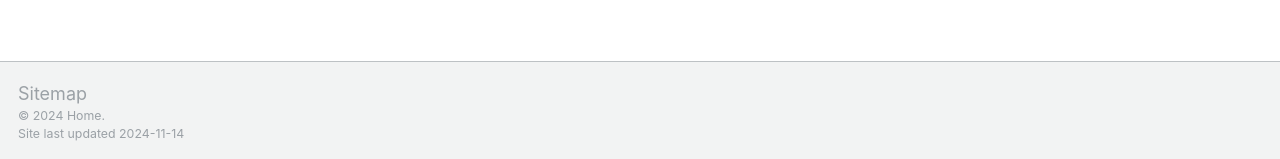
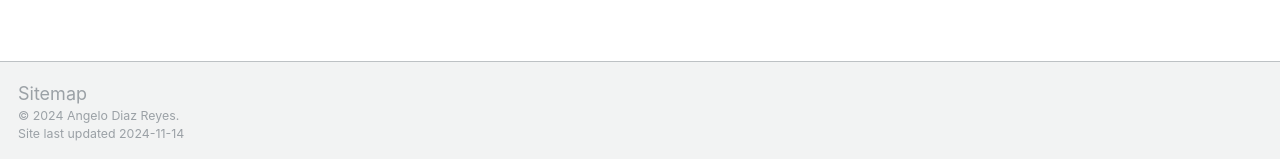
Before and after one commit to angelodiazreyes/angelodiazreyes.github.io, a Jekyll site: the page built from _pages/page-archive.html, in a window 1280 px wide and 900 px high, scrolled down 961 px. Shown: the part 738-897 px from the top of the window. Built offline with Jekyll 4.4.1, drawn with Linux system fonts in a browser that asks for light colours.

Commit message:
Update _config.yml

```diff
--- a/_config.yml
+++ b/_config.yml
@@ -10,7 +10,7 @@
 locale                   : "US"
 title                    : "Home"
 title_separator          : "-"
-name                     : &name ""
+name                     : &name "Angelo Diaz Reyes"
 description              : &description "personal description"
 url                      : https://angelodiazreyes.github.io # the base hostname & protocol for your site e.g. "https://mmistakes.github.io"
 baseurl                  : "" # the subpath of your site, e.g. "/blog"
@@ -22,7 +22,7 @@ repository               : "academicpages/academicpages.github.io"
 author:
   # Biographic information
   avatar           : "angelo_picture.png"
-  name             : "Angelo Diaz Reyes"
+  name             : " "
   pronouns         : "He/him"
   bio              : "PhD candidate in Economics"
   employer         : "Georgetown University"
```
